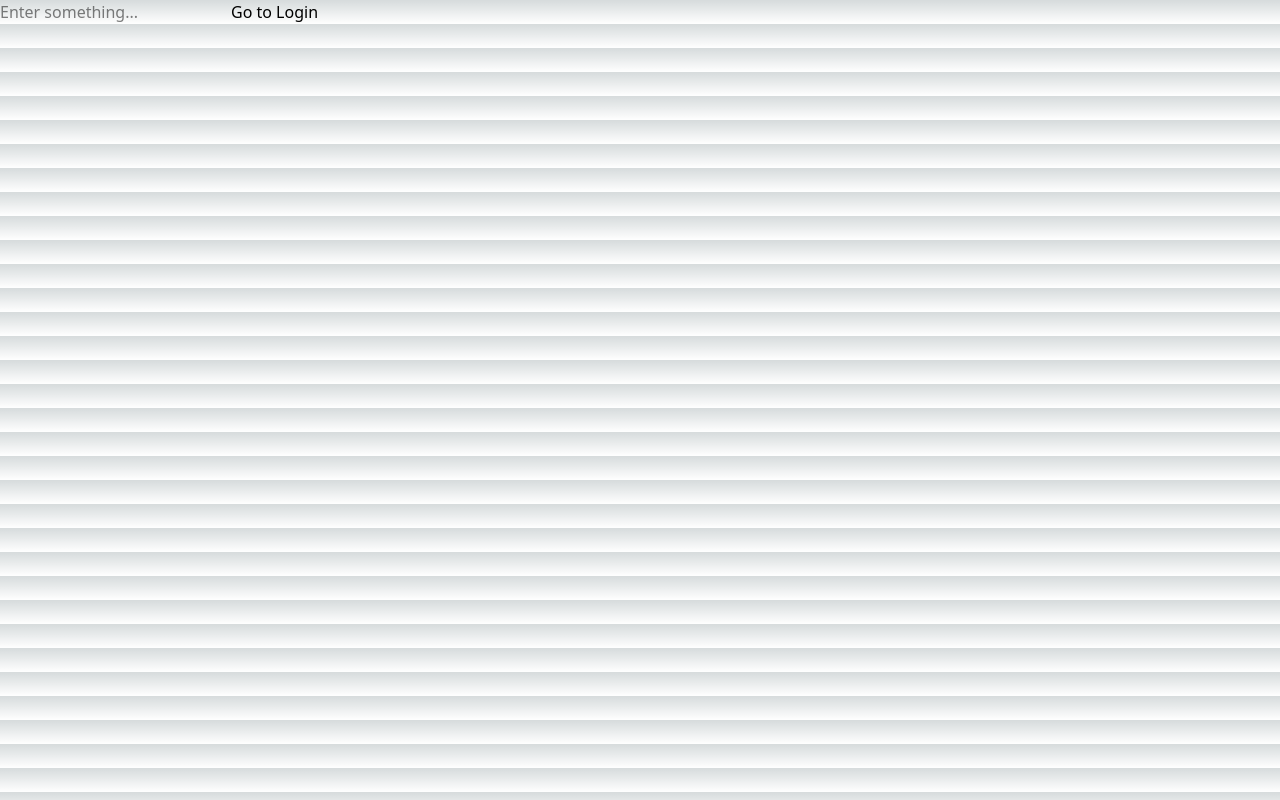
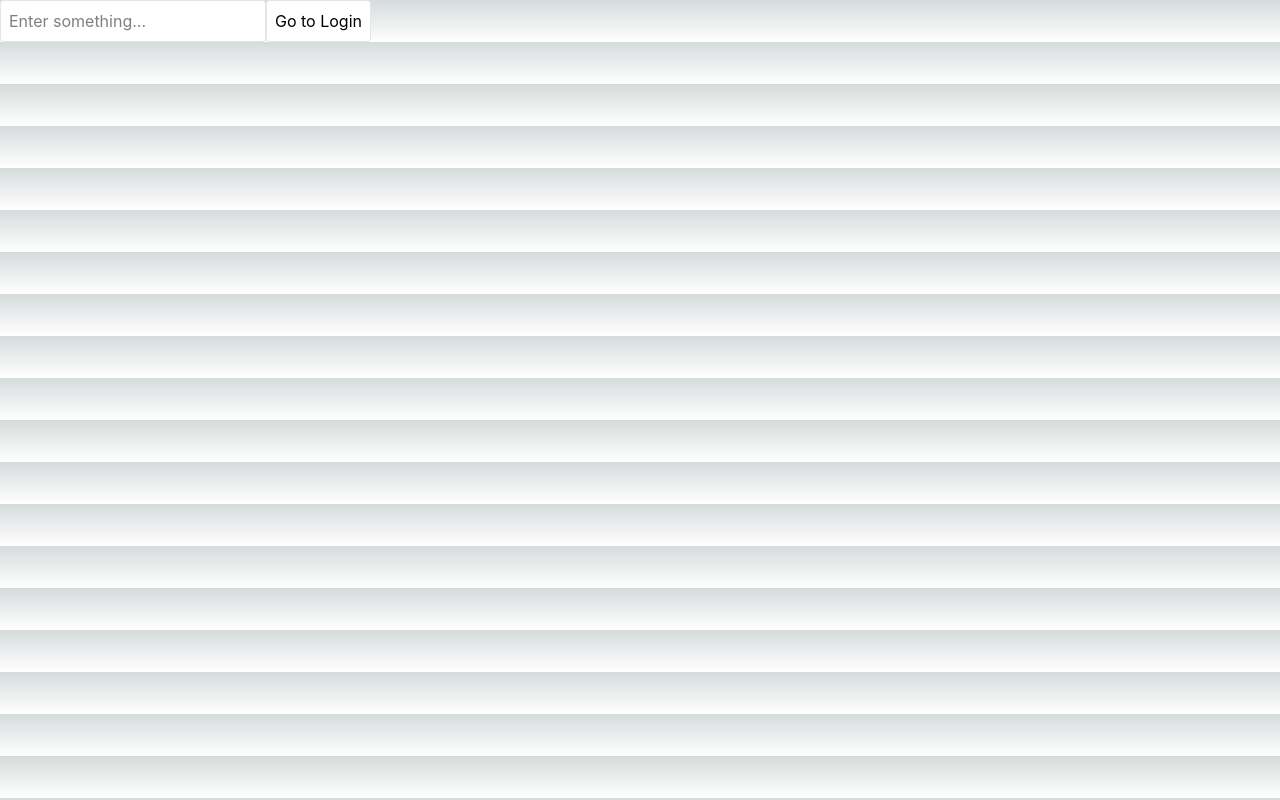
Before and after one commit to Gerondiz/webrtc-video-conference, a Next.js app: page / in a window 1280 px wide. Built offline with nearby package versions, Linux system fonts and the light colour scheme.

Commit message:
global.css update

```diff
--- a/src/app/globals.css
+++ b/src/app/globals.css
@@ -1,37 +1,44 @@
+/*global.css*/
 @import "tailwindcss";
 
+/* global.css */
+
+/* Импорты Tailwind CSS */
 @tailwind base;
 @tailwind components;
 @tailwind utilities;
 
+/* Глобальные переменные */
 :root {
-  --foreground-rgb: 0, 0, 0;
-  --background-start-rgb: 214, 219, 220;
-  --background-end-rgb: 255, 255, 255;
+  --foreground-rgb: 0, 0, 0; /* Черный текст */
+  --background-start-rgb: 214, 219, 220; /* Светло-серый фон */
+  --background-end-rgb: 255, 255, 255; /* Белый фон */
 }
 
-@media (prefers-color-scheme: dark) {
-  :root {
-    --foreground-rgb: 255, 255, 255;
-    --background-start-rgb: 0, 0, 0;
-    --background-end-rgb: 0, 0, 0;
-  }
-}
-
+/* Убираем медиа-запрос для темной темы */
 body {
-  color: rgb(var(--foreground-rgb));
+  color: rgb(var(--foreground-rgb)); /* Цвет текста */
   background: linear-gradient(
       to bottom,
       transparent,
       rgb(var(--background-end-rgb))
     )
-    rgb(var(--background-start-rgb));
+    rgb(var(--background-start-rgb)); /* Фон */
+  margin: 0;
+  font-family: -apple-system, BlinkMacSystemFont, "Segoe UI", Roboto, Helvetica,
+    Arial, sans-serif, "Apple Color Emoji", "Segoe UI Emoji";
 }
 
-@layer utilities {
-  .text-balance {
-    text-wrap: balance;
-  }
+/* Стили для полей ввода и кнопок */
+input,
+textarea,
+button {
+  color: rgb(var(--foreground-rgb)); /* Цвет текста */
+  background-color: rgb(var(--background-end-rgb)); /* Фон */
+  border: 1px solid rgba(0, 0, 0, 0.1); /* Легкая граница */
+  padding: 8px;
+  border-radius: 4px;
+  font-family: inherit;
 }
 
 /* Стили для скроллбара */
@@ -51,3 +58,20 @@ body {
 ::-webkit-scrollbar-thumb:hover {
   background: #a8a8a8;
 }
+/* Стили для скроллбара */
+::-webkit-scrollbar {
+  width: 8px;
+}
+
+::-webkit-scrollbar-track {
+  background: #f1f1f1;
+}
+
+::-webkit-scrollbar-thumb {
+  background: #c1c1c1;
+  border-radius: 4px;
+}
+
+::-webkit-scrollbar-thumb:hover {
+  background: #a8a8a8;
+}
```
